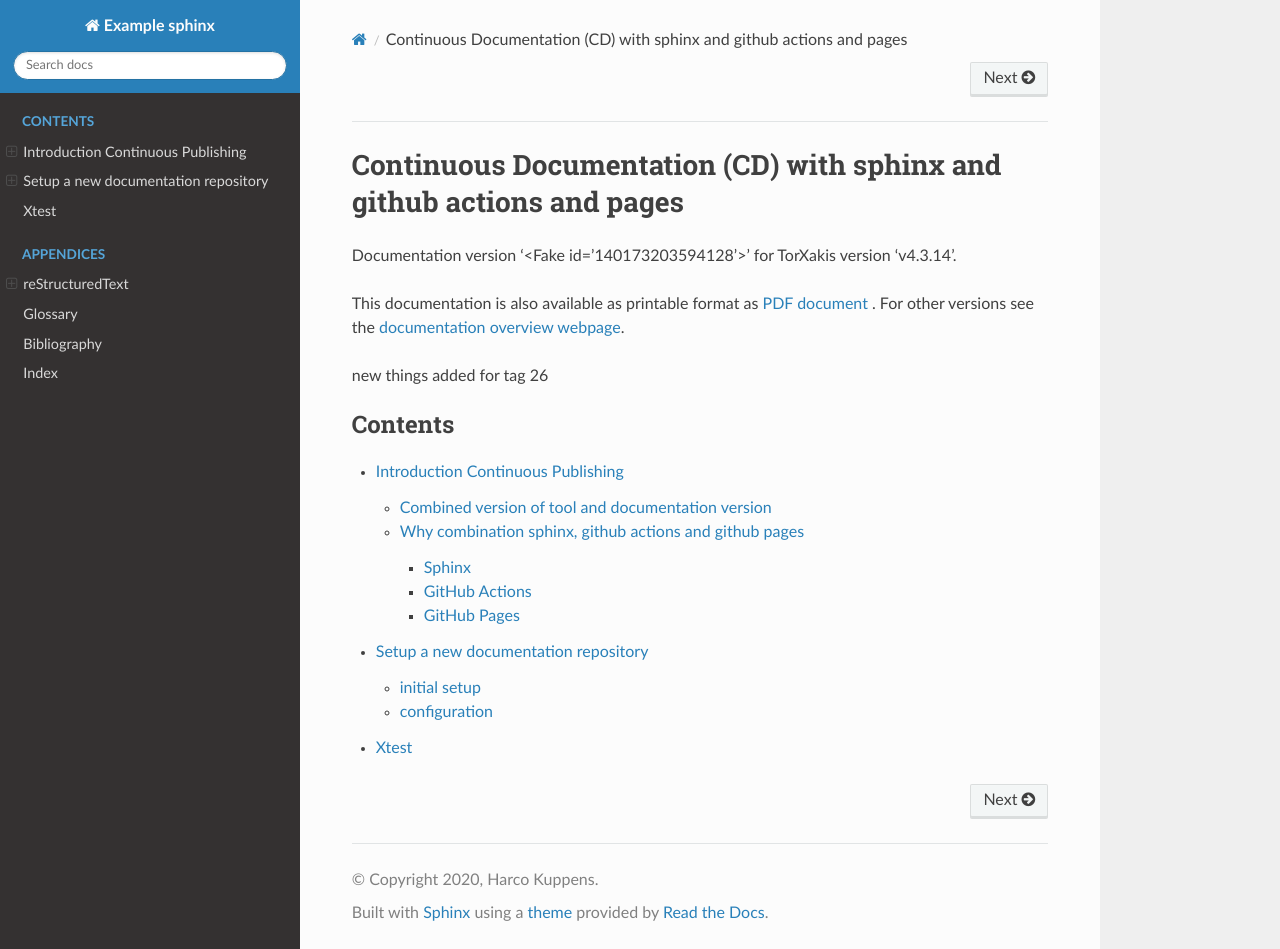
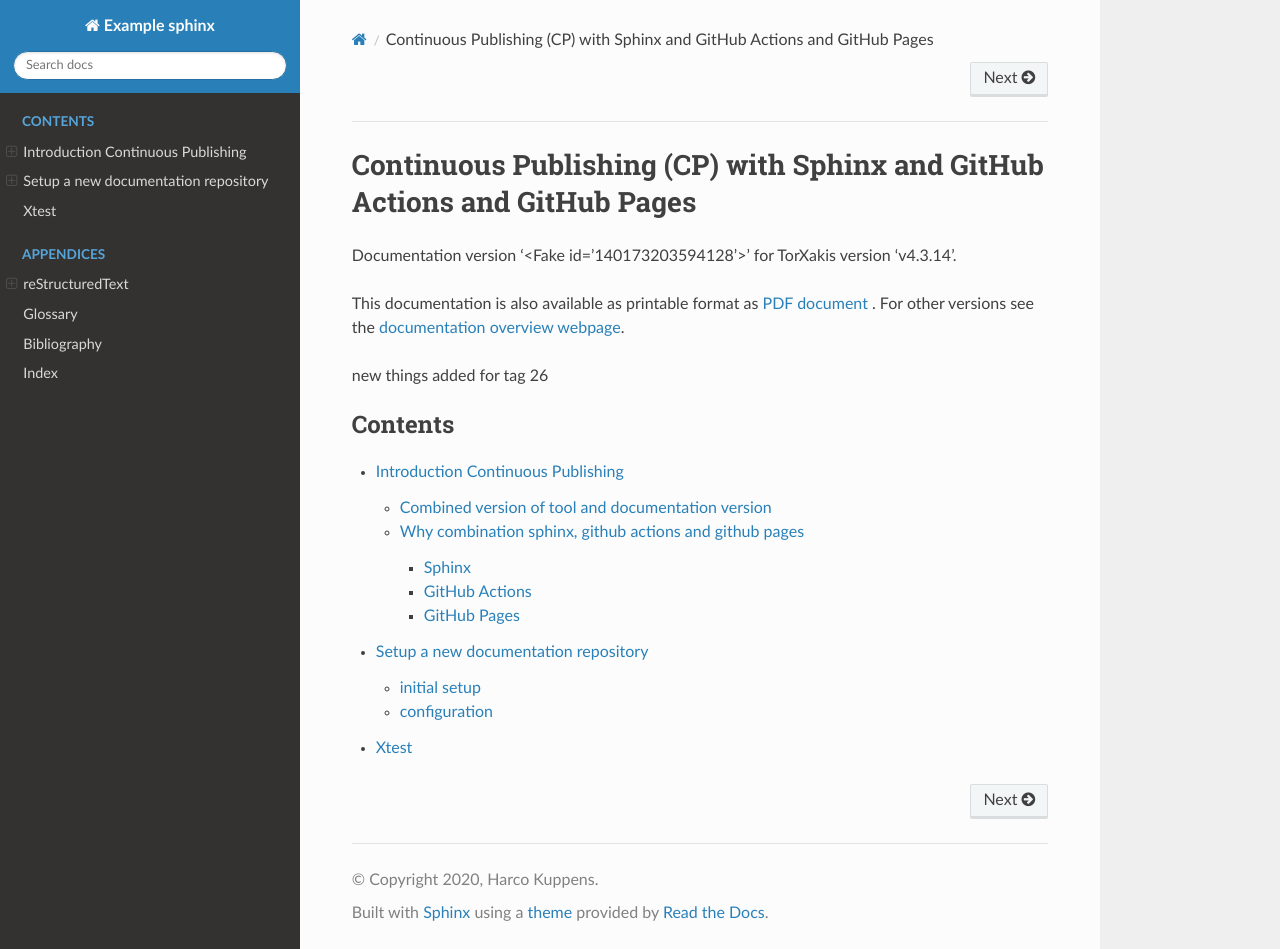
Before and after one commit to harcokuppens/continuous_publishing, a Sphinx documentation site: the page built from source/index.rst, in a window 1280 px wide and 949 px high. Built offline with Sphinx 7.4.7 and the Read the Docs theme 2.0.0, drawn with Linux system fonts in a browser that asks for light colours; the version number could not be read and is left out.

Commit message:
Update index.rst

```diff
--- a/source/index.rst
+++ b/source/index.rst
@@ -3,9 +3,9 @@
    You can adapt this file completely to your liking, but it should at least
    contain the root `toctree` directive.
 
-======================================================================
-Continuous Documentation (CD) with sphinx and github actions and pages
-======================================================================
+==========================================================================
+Continuous Publishing (CP) with Sphinx and GitHub Actions and GitHub Pages
+==========================================================================
 
 .. BUG: above heading MUST be included otherwise the first section will be ommited from the PDF.
         For html output everything works as normal, and above header is made and below content is shown in order as in source,
```
